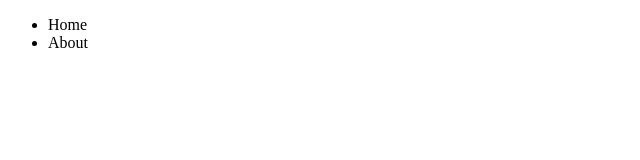
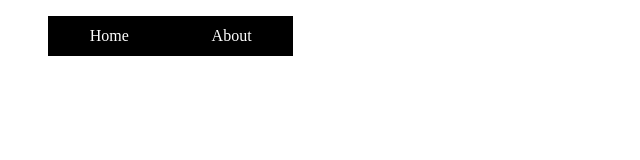
Before and after one commit to mattbzca/IDE---Code-Repo---Week-1, a plain HTML site: page index.html in a window 1280 px wide. Shown: the whole page, without its empty margins (0-640 px from the left). Drawn offline with Linux system fonts and the light colour scheme.

Commit message:
Updated styling for nav_link and fixed links

```diff
--- a/index.html
+++ b/index.html
@@ -10,8 +10,8 @@
 <body>
     <nav id="nav_link">
         <ul>
-            <li href="index.html">Home</li>
-            <li href="about.html">About</li>
+            <li><a href="index.html">Home</a></li>
+            <li><a href="about.html">About</a></li>
         </ul>
     </nav>
 </body>
--- a/main.css
+++ b/main.css
@@ -1,4 +1,16 @@
-#nav_link {
+#nav_link ul li{
+    float: left;
+    list-style: none;
+    position: relative;
+    margin: 0;
+    padding: 0;
+    width: 10%;
+}
+#nav_link ul li a {
+    text-align: center;
+    display: block;
+    padding: .7em 0;
     text-decoration: none;
-    list-style: none;
+    background-color: black;
+    color: white;
 }
```
